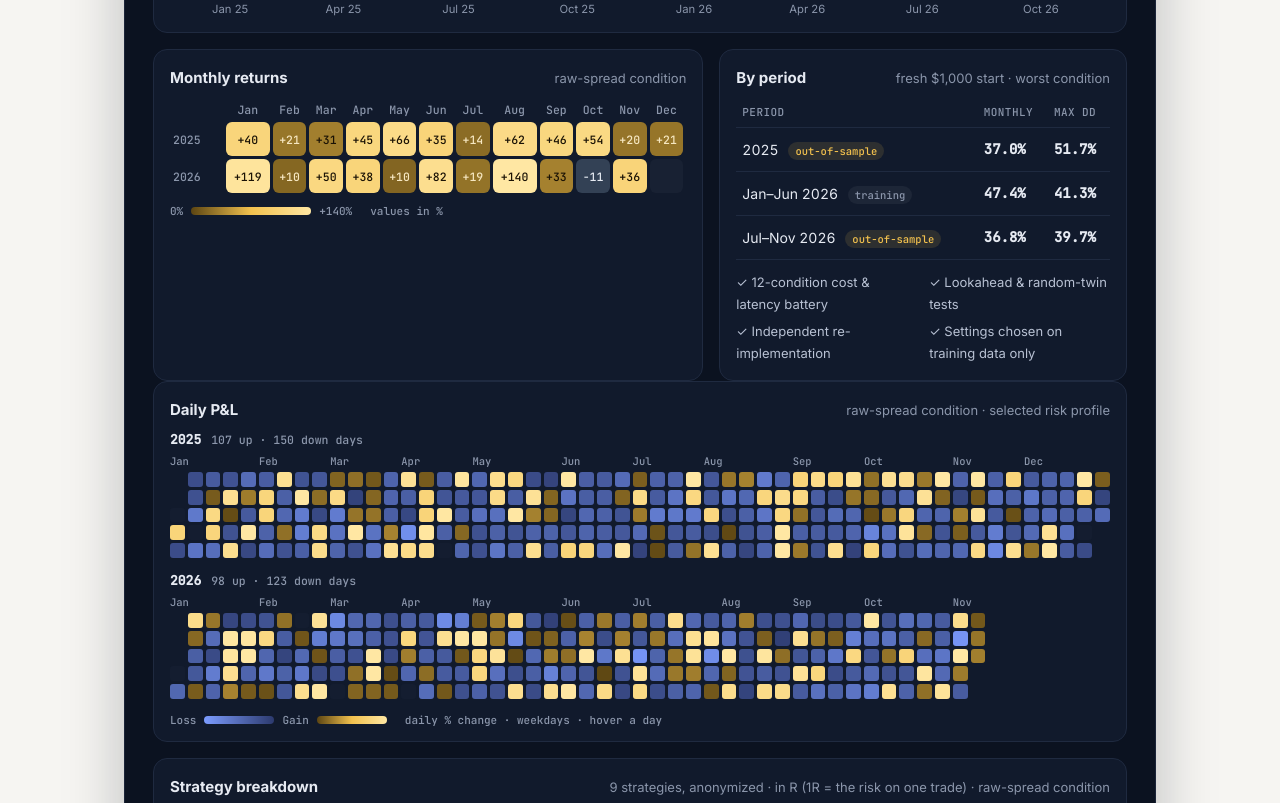
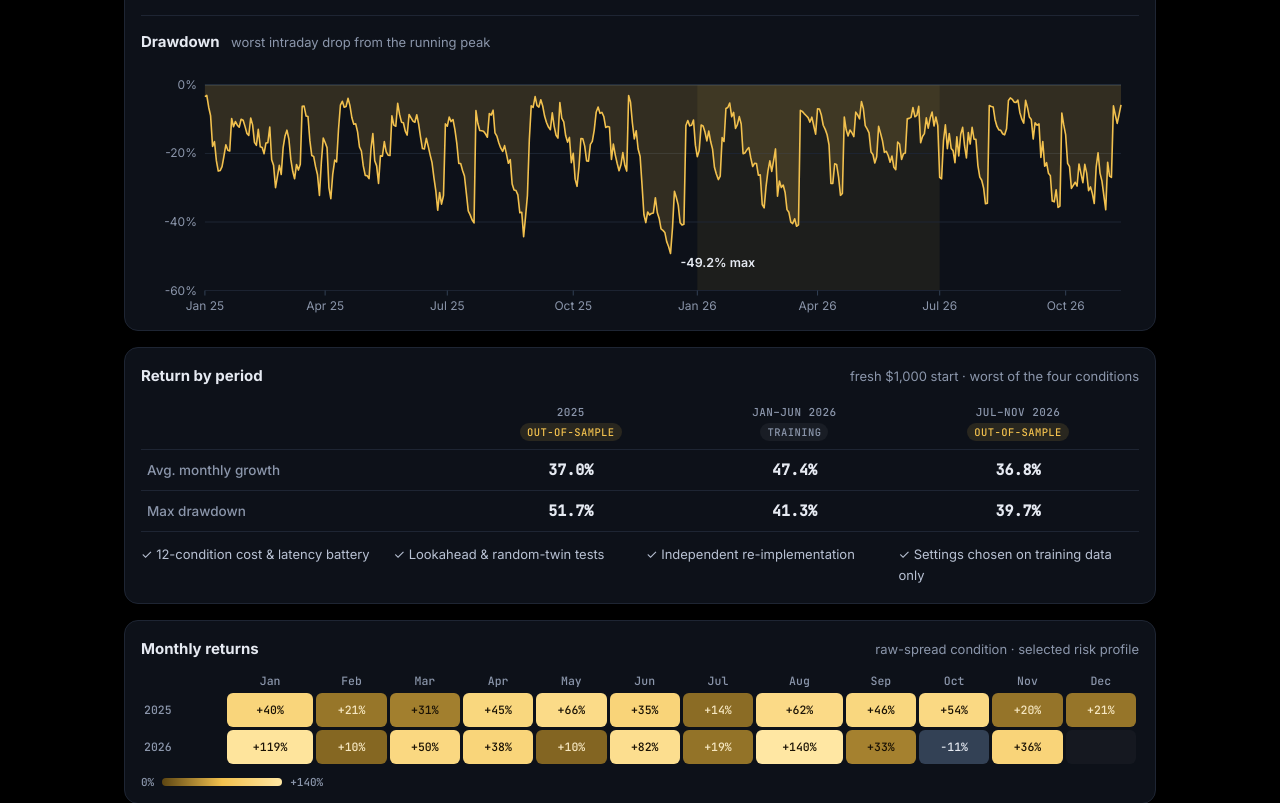
Before and after one commit to Suraporn/quant, a plain HTML site: page home.html in a window 1280 px wide. Shown: the part 1921-2724 px from the top of the page. Drawn offline with Linux system fonts and the light colour scheme.

Commit message:
QuadBreak: stacked equity+drawdown, horizontal period table, % labels, green/red daily P&L, full-width black panel
Co-Authored-By: Claude Opus 5.5 <noreply@anthropic.com>
Claude-Session: https://claude.ai/code/session_01UruXyFa6MFQ1Tx7dA4cFeC

```diff
--- a/charts.js
+++ b/charts.js
@@ -113,6 +113,14 @@
     t = Math.sqrt(Math.min(Math.max(t, 0), 1)); const L = (a, b) => Math.round(a + (b - a) * t);
     return t < 0.5 ? `rgb(${L(92, 242)},${L(69, 193)},${L(18, 78)})` : `rgb(${L(242, 255)},${L(193, 231)},${L(78, 163)})`;
   }
+  function green(t) {
+    t = Math.sqrt(Math.min(Math.max(t, 0), 1)); const L = (a, b) => Math.round(a + (b - a) * t);
+    return `rgb(${L(20, 74)},${L(60, 222)},${L(36, 128)})`;
+  }
+  function red(t) {
+    t = Math.sqrt(Math.min(Math.max(t, 0), 1)); const L = (a, b) => Math.round(a + (b - a) * t);
+    return `rgb(${L(80, 248)},${L(24, 113)},${L(28, 113)})`;
+  }
   function blue(t) {
     t = Math.sqrt(Math.min(Math.max(t, 0), 1)); const L = (a, b) => Math.round(a + (b - a) * t);
     return `rgb(${L(44, 124)},${L(58, 156)},${L(110, 255)})`;
@@ -130,12 +138,12 @@
         if (v === undefined) { h += '<td class="empty"></td>'; continue; }
         const partial = k === B.months[B.months.length - 1] ? " (to Nov 12)" : "";
         const t = v / vmax;
-        h += v < 0 ? `<td class="neg" title="${MON[m - 1]} ${y}${partial}: ${v.toFixed(1)}%">${v.toFixed(dec)}</td>`
-                   : `<td style="background:${gold(t)};color:${Math.sqrt(t) < 0.42 ? "#f6e7c1" : "#1a1205"}" title="${MON[m - 1]} ${y}${partial}: +${v.toFixed(1)}%">+${v.toFixed(dec)}</td>`;
+        h += v < 0 ? `<td class="neg" title="${MON[m - 1]} ${y}${partial}: ${v.toFixed(1)}%">${v.toFixed(dec)}%</td>`
+                   : `<td style="background:${gold(t)};color:${Math.sqrt(t) < 0.42 ? "#f6e7c1" : "#1a1205"}" title="${MON[m - 1]} ${y}${partial}: +${v.toFixed(1)}%">+${v.toFixed(dec)}%</td>`;
       }
       h += "</tr>";
     });
-    host.innerHTML = h + `</tbody></table><div class="scale"><span>0%</span><i></i><span>+${Math.round(vmax)}%</span><span style="margin-left:10px">values in %</span></div>`;
+    host.innerHTML = h + `</tbody></table><div class="scale"><span>0%</span><i></i><span>+${Math.round(vmax)}%</span></div>`;
   }
 
   // GitHub-style calendar of daily P&L (weekdays), one block per year
@@ -156,7 +164,7 @@
         const key = d.toISOString().slice(0, 10), v = V.daily[key];
         let style = "", cls = "c";
         if (v === undefined || Math.abs(v) < 1e-9) cls += " z";
-        else { style = `background:${v > 0 ? gold(v / cap) : blue(-v / cap)}`; v > 0 ? gains++ : losses++; }
+        else { style = `background:${v > 0 ? green(v / cap) : red(-v / cap)}`; v > 0 ? gains++ : losses++; }
         cells += `<i class="${cls}" style="grid-column:${idx + 1};grid-row:${dow + 1};${style}" data-d="${key}" data-v="${v === undefined ? "" : v}"></i>`;
       }
       html += `<div class="cal-year"><div class="cal-y">${y}<span>${gains} up · ${losses} down days</span></div><div class="cal-m">${months}</div><div class="cal-g">${cells}</div></div>`;
@@ -199,9 +207,9 @@
     set("sortino", K.sortino.toFixed(1)); set("calmar", K.calmar >= 100 ? K.calmar.toFixed(0) : K.calmar.toFixed(1)); set("pf", K.pf.toFixed(2));
     set("win", `${K.win.toFixed(0)}%`); set("trades", K.trades.toLocaleString("en-US")); set("pos_months", `${K.pos_months}/${K.n_months}`);
     set("risk", `${(+V.risk_per_strategy.toFixed(2))}% per strategy · volatility targeting`);
-    document.querySelectorAll("[data-period]").forEach((tr) => {
-      const p = V.periods.find((x) => x.w === tr.dataset.period);
-      tr.querySelector(".g").textContent = `${p.growth.toFixed(1)}%`; tr.querySelector(".m").textContent = `${p.mdd.toFixed(1)}%`;
+    V.periods.forEach((p) => {
+      const g = document.querySelector(`[data-pg="${p.w}"]`), m = document.querySelector(`[data-pm="${p.w}"]`);
+      if (g) g.textContent = `${p.growth.toFixed(1)}%`; if (m) m.textContent = `${p.mdd.toFixed(1)}%`;
     });
     const note = $("#profile-note");
     if (note) note.textContent = current === "high"
@@ -213,12 +221,6 @@
     calendar($("#calendar"), V);
   }
   function wire() {
-    document.querySelectorAll(".qb .tab").forEach((t) => t.addEventListener("click", () => {
-      document.querySelectorAll(".qb .tab").forEach((x) => { x.classList.toggle("on", x === t); x.setAttribute("aria-selected", x === t); });
-      const eq = t.dataset.view === "equity";
-      $("#chart-equity").hidden = !eq; $("#chart-dd").hidden = eq;
-      $(".qb .chart-legend").style.visibility = eq ? "visible" : "hidden";
-    }));
     document.querySelectorAll(".profile button").forEach((b) => b.addEventListener("click", () => {
       current = b.dataset.p;
       document.querySelectorAll(".profile button").forEach((x) => { x.classList.toggle("on", x === b); x.setAttribute("aria-pressed", x === b); });
--- a/home.html
+++ b/home.html
@@ -11,7 +11,7 @@
 <link rel="icon" href="images/favicon.svg">
 <link rel="preconnect" href="https://fonts.googleapis.com">
 <link href="https://fonts.googleapis.com/css2?family=Inter:wght@400;500;600;700&family=JetBrains+Mono:wght@500&display=swap" rel="stylesheet">
-<link rel="stylesheet" href="style.css?v=5">
+<link rel="stylesheet" href="style.css?v=6">
 </head>
 <body>
 <header class="site"><div class="wrap">
@@ -82,29 +82,23 @@
 </div>
 
 <div class="qb-card">
-<div class="qb-card-head">
-<div class="tabs" role="tablist"><button class="tab on" data-view="equity" role="tab" aria-selected="true">Equity</button><button class="tab" data-view="dd" role="tab" aria-selected="false">Drawdown</button></div>
+<div class="qb-card-head"><b>Equity <span class="muted">growth of $1,000, log scale</span></b>
 <div class="legend chart-legend"><span class="sw main"></span>Raw spread (worst) <span class="sw ctx"></span>Other 3 conditions</div>
 </div>
 <div class="chart-host" id="chart-equity" aria-label="Growth of $1,000, log scale"></div>
-<div class="chart-host" id="chart-dd" aria-label="Drawdown chart" hidden></div>
+<div class="qb-card-head sub-head"><b>Drawdown <span class="muted">worst intraday drop from the running peak</span></b></div>
+<div class="chart-host" id="chart-dd" aria-label="Drawdown chart"></div>
 </div>
 
-<div class="qb-grid2">
 <div class="qb-card">
-<div class="qb-card-head"><b>Monthly returns</b><span class="muted">raw-spread condition</span></div>
-<div id="heatmap" class="heat" aria-label="Monthly returns heatmap"></div>
-</div>
-<div class="qb-card">
-<div class="qb-card-head"><b>By period</b><span class="muted">fresh $1,000 start · worst condition</span></div>
-<table class="qb-table" aria-label="QuadBreak v1.60 results by period">
-<thead><tr><th>Period</th><th>Monthly</th><th>Max DD</th></tr></thead>
+<div class="qb-card-head"><b>Return by period</b><span class="muted">fresh $1,000 start · worst of the four conditions</span></div>
+<div class="tablewrap"><table class="qb-table periods" aria-label="QuadBreak v1.60 results by period">
+<thead><tr><th></th><th>2025 <em>out-of-sample</em></th><th>Jan–Jun 2026 <em class="train">training</em></th><th>Jul–Nov 2026 <em>out-of-sample</em></th></tr></thead>
 <tbody>
-<tr data-period="2025"><td>2025 <em>out-of-sample</em></td><td class="g"></td><td class="m"></td></tr>
-<tr data-period="Train"><td>Jan–Jun 2026 <em class="train">training</em></td><td class="g"></td><td class="m"></td></tr>
-<tr data-period="JulNov"><td>Jul–Nov 2026 <em>out-of-sample</em></td><td class="g"></td><td class="m"></td></tr>
+<tr><td>Avg. monthly growth</td><td data-pg="2025"></td><td data-pg="Train"></td><td data-pg="JulNov"></td></tr>
+<tr><td>Max drawdown</td><td data-pm="2025"></td><td data-pm="Train"></td><td data-pm="JulNov"></td></tr>
 </tbody>
-</table>
+</table></div>
 <div class="qb-checks">
 <div>✓ 12-condition cost &amp; latency battery</div>
 <div>✓ Lookahead &amp; random-twin tests</div>
@@ -112,6 +106,10 @@
 <div>✓ Settings chosen on training data only</div>
 </div>
 </div>
+
+<div class="qb-card">
+<div class="qb-card-head"><b>Monthly returns</b><span class="muted">raw-spread condition · selected risk profile</span></div>
+<div id="heatmap" class="heat" aria-label="Monthly returns heatmap"></div>
 </div>
 
 <div class="qb-card cal-card">
@@ -316,6 +314,6 @@
 <div><a href="mailto:nate.puangpanbut@gmail.com">nate.puangpanbut@gmail.com</a> · <a href="https://www.linkedin.com/in/suraporn/" target="_blank" rel="noopener">LinkedIn</a> · <a href="https://github.com/Suraporn" target="_blank" rel="noopener">GitHub</a> · <a href="https://suraporn.github.io/ds/" target="_blank" rel="noopener">Data science portfolio</a></div>
 </div></footer>
 <script>document.getElementById('yr').textContent=new Date().getFullYear()</script>
-<script src="charts.js?v=4"></script>
+<script src="charts.js?v=5"></script>
 </body>
 </html>
--- a/style.css
+++ b/style.css
@@ -181,9 +181,10 @@ footer.site .wrap{display:flex;justify-content:space-between;flex-wrap:wrap;gap:
 .certs img{border-radius:10px;border:1px solid var(--line);background:#fff}
 
 /* ===== QuadBreak product panel (dark) ===== */
-.qb{--qbg:#0b1220;--qcard:#111a2c;--qline:#1f2a40;--qtext:#e6eaf2;--qmuted:#8b96ab;--qgold:#f2c14e;--qgold2:#d99a1e;--qslate:#64748b;
-  background:radial-gradient(1200px 400px at 85% -10%,rgba(242,193,78,.10),transparent 60%),var(--qbg);
-  color:var(--qtext);border-radius:20px;padding:28px;border:1px solid #1b2438;box-shadow:0 24px 60px rgba(11,18,32,.25)}
+.qb{--qbg:#000;--qcard:#0d1119;--qline:#1e2533;--qtext:#e6eaf2;--qmuted:#8b96ab;--qgold:#f2c14e;--qgold2:#d99a1e;--qslate:#64748b;
+  background:#000;color:var(--qtext);border-radius:0;border:0;
+  margin:0 calc(50% - 50vw);padding:40px max(24px,calc(50vw - 516px))}
+html,body{overflow-x:clip}
 .qb-head{display:flex;justify-content:space-between;align-items:center;gap:16px;flex-wrap:wrap}
 .qb-brand{display:flex;align-items:center;gap:14px}
 .qb-logo{width:46px;height:46px;border-radius:12px;display:grid;place-items:center;font:700 17px var(--mono);color:#1a1205;background:linear-gradient(135deg,#ffd978,#d99a1e);box-shadow:0 0 0 1px rgba(255,255,255,.08) inset}
@@ -249,7 +250,7 @@ footer.site .wrap{display:flex;justify-content:space-between;flex-wrap:wrap;gap:
 .qb-checks{display:grid;grid-template-columns:1fr 1fr;gap:6px 12px;margin:12px 0 6px;font-size:13px;color:#b8c1d3}
 .qb-foot{color:var(--qmuted);font-size:12.5px;margin:16px 0 0;line-height:1.55}
 @media (max-width:1000px){.qb-kpis{grid-template-columns:repeat(3,1fr)}.qb-grid2{grid-template-columns:1fr}}
-@media (max-width:760px){.qb{padding:18px;border-radius:16px}.qb-arch{grid-template-columns:1fr}.qb-arch .arrow{display:none}.qb-checks{grid-template-columns:1fr}.heat td{height:28px;font-size:10px}}
+@media (max-width:760px){.qb{padding:28px 16px}.qb-arch{grid-template-columns:1fr}.qb-arch .arrow{display:none}.qb-checks{grid-template-columns:1fr}.heat td{height:28px;font-size:10px}}
 .qb-grid2>*{min-width:0}
 .heat{overflow-x:auto}
 @media (max-width:760px){.heat table{border-spacing:2px;font-size:9.5px}.heat td{height:26px;font-size:9.5px}.heat th{font-size:9.5px}.qb-kpis b{font-size:18px}}
@@ -276,7 +277,7 @@ footer.site .wrap{display:flex;justify-content:space-between;flex-wrap:wrap;gap:
 .cal-g i.z{background:#141d30}
 .cal-g i:hover{outline:2px solid #e6eaf2;outline-offset:0}
 .cal .scale i{flex:0 0 70px}
-.cal .scale i.neg{background:linear-gradient(90deg,#7c9cff,#2c3a6e)}
+.cal .scale i{background:linear-gradient(90deg,#143c24,#4ade80)}.cal .scale i.neg{background:linear-gradient(90deg,#f87171,#50181c)}
 .cal-tip{position:absolute}
 /* strategies */
 .strat td,.strat th{white-space:nowrap}
@@ -291,3 +292,14 @@ footer.site .wrap{display:flex;justify-content:space-between;flex-wrap:wrap;gap:
 .spark path{fill:none;stroke:var(--qgold);stroke-width:1.6}
 .spark .z{stroke:#334155;stroke-width:1;stroke-dasharray:2 2}
 @media (max-width:760px){.profile{flex-wrap:wrap}.profile .pl{width:100%;padding:4px 8px}.cal-m{font-size:8px}.cal-g{gap:2px}}
+
+.qb .sub-head{margin-top:18px;padding-top:14px;border-top:1px solid var(--qline)}
+.qb-card-head b .muted{font-weight:400;margin-left:8px}
+.periods th,.periods td{text-align:center}
+.periods th:first-child,.periods td:first-child{text-align:left}
+.periods td{font:600 15px var(--mono)}
+.periods td:first-child{font:500 13.5px var(--sans);color:var(--qmuted)}
+.periods th em{display:block;margin:4px auto 0;width:max-content}
+.qb .qb-checks{grid-template-columns:repeat(4,1fr)}
+@media (max-width:760px){.qb .qb-checks{grid-template-columns:1fr 1fr}.qb{padding:28px 16px}}
+@media (max-width:760px){.periods th,.periods td{padding:8px 4px}.periods td{font-size:13px}.periods td:first-child{font-size:12px}.periods th{font-size:9.5px}.periods th em{font-size:8.5px;padding:1px 4px}}
```
